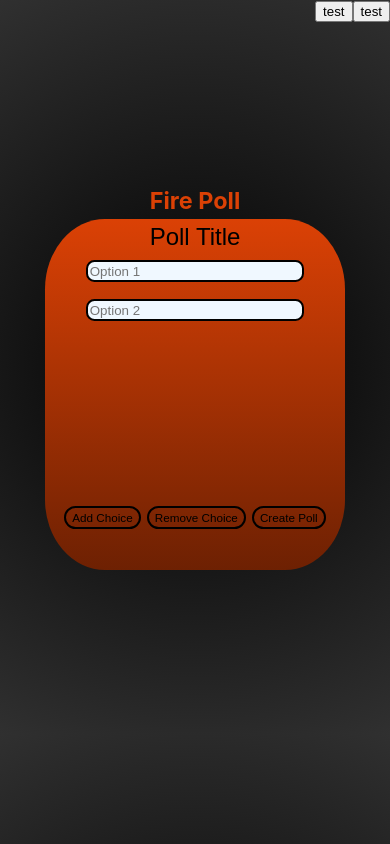
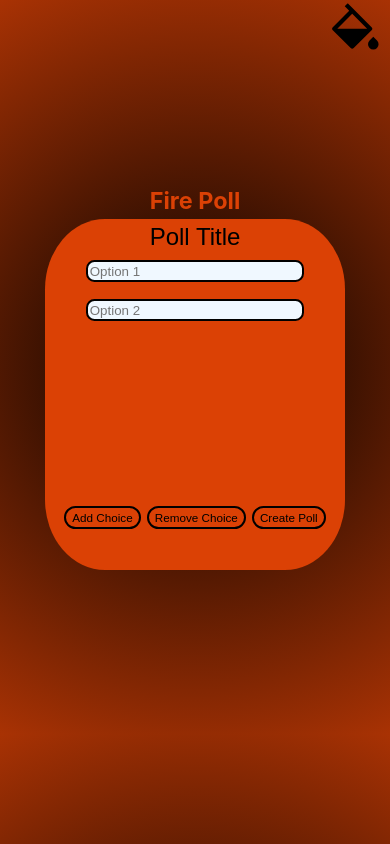
Before and after one commit to Firepolling/Firepoll-Front, a React (Create React App) app: page / in a window 390 px wide. Built offline with nearby package versions, Linux system fonts and the light colour scheme.

Commit message:
added responsive theme bar for bigger screens

```diff
--- a/package.json
+++ b/package.json
@@ -12,6 +12,7 @@
     "react-apexcharts": "^1.4.0",
     "react-copy-to-clipboard": "^5.1.0",
     "react-dom": "^18.0.0",
+    "react-icons": "^4.3.1",
     "react-router-dom": "^6.3.0",
     "react-scripts": "5.0.0",
     "web-vitals": "^2.1.4"
--- a/src/Pages/Components/Pill-Body.css
+++ b/src/Pages/Components/Pill-Body.css
@@ -15,6 +15,7 @@
 
 .poll-header {
     height: 10vh;
+    width: 99vw;
     display: flex;
     justify-content: flex-end;
 
@@ -33,15 +34,18 @@
 .pill-body {
     height: 90vmin;
     aspect-ratio: 6/7;
-    background: var(--secondary-color);
-    background: linear-gradient(var(--primary-color) 0%, var(--secondary-color) 200%);
+    background: var(--primary-color);
     border-radius: 20%;
     display: flex;
     flex-direction: column;
 }
 
+.poll-title input{
+    color: var(--secondary-color) !important;
+}
+
 .title-text {
-    color: #db4105;
+    color: var(--primary-color);
     font-size: 6vmin;
     margin: 5% 0%;
 }
--- a/src/Pages/Components/ThemePicker.css
+++ b/src/Pages/Components/ThemePicker.css
@@ -1,3 +1,64 @@
+
+
+.theme-bar{
+    display: flex;
+}
+.setter-holder{
+    display: flex;
+    justify-content: flex-end;
+}
+
+.theme-setter{
+    color: var(--secondary-color);
+    background-color: transparent;
+    border: none;
+    font-size: 6vh;
+}
+
+.semi-circle{
+
+    height: 4vh;
+    width: 8vh;
+    border-radius: 6vh 6vh 0vh 0;
+}
+
+
+
+.theme-btn-holder{
+    display: flex;
+    flex-direction: column;
+    align-items: center;
+    align-content: center;
+    justify-content: center;
+}
+
 .theme-btn{
-    outline: 0;
+    background-color: transparent;
+    border: none;
 }
+
+.theme-holder{
+    display: flex;
+    flex-direction: column;
+    border-radius: 2vh;
+}
+
+
+.flipped{
+    transform:rotate(180deg);
+}
+
+.turn{
+    transform: rotate(30deg);
+}
+
+@media only screen and (min-width: 1440px){
+    .semi-circle {
+        height: 2vh;
+        width: 4vh;
+        border-radius: 3vh 3vh 0vh 0;
+    }
+    .theme-setter{
+        font-size: 3vh;
+    }
+}
--- a/src/Pages/Components/ThemePicker.jsx
+++ b/src/Pages/Components/ThemePicker.jsx
@@ -1,24 +1,80 @@
 import './ThemePicker.css'
+import { useState } from 'react'
 
+import {RiPaintFill , RiPaintLine} from 'react-icons/ri'
 
-
+const themes =[
+    {
+        Name: "Default",
+        Colors: ['#db4105','#000000']
+    },
+    {
+        Name: "Fp",
+        Colors: ['#2D4057','#EAEDF1']
+    },
+    {
+        Name: "Lambo",
+        Colors: ['#FF10F0','#39FF14']
+    }
+]
 
 
 
 const ThemePicker = () =>{
+    const [showBar,setShowBar] = useState(false)
+
+
+    if(!showBar)
+    {
+        return(
+        <div className="theme-picker-bar">
+            <div className="setter-holder">
+                <button className="theme-setter" onClick={()=>setShowBar(!showBar)}>
+                    <RiPaintFill/>
+                </button>
+            </div>
+        </div>
+    )
+    }
+
+
     return(
-        <div className="Theme-Bar">
-            <ThemeButton/>
-            <ThemeButton/>
+        <div className="theme-picker-bar">
+            <div className="setter-holder">
+                <button className="theme-setter turn" onClick={()=>setShowBar(!showBar)}>
+                    <RiPaintLine/>
+                </button>
+            </div>
+            <div className="theme-bar">
+                {
+                    themes.map((theme)=>{
+                        return <ThemeButton key={theme.Name} themeColors={theme.Colors}/>
+                    })
+                }
+            </div>
         </div>
     )
 }
 
 
-const ThemeButton = () =>{
+const ThemeButton = ({themeColors}) =>{
+
+    const setTheme = () =>{
+        document.documentElement.style.setProperty('--primary-color',themeColors[0])
+        document.documentElement.style.setProperty('--secondary-color',themeColors[1])
+    }
 
     return(
-        <button className="theme-btn">test</button>
+        <div className="theme-btn-holder">
+            <button className="theme-btn" onClick={setTheme}>
+                <div className="padding"></div>
+                <div className="theme-holder">
+                    <div className="semi-circle" style={{"backgroundColor":themeColors[0]}}/>
+                    <div className='semi-circle flipped' style={{"backgroundColor":themeColors[1]}}/>
+                </div>
+            </button>
+
+        </div>
     )
 }
 
--- a/src/index.css
+++ b/src/index.css
@@ -5,8 +5,8 @@ body {
     sans-serif;
   -webkit-font-smoothing: antialiased;
   -moz-osx-font-smoothing: grayscale;
-  background: rgb(2, 0, 36);
-  background: radial-gradient(circle, rgba(2, 0, 36, 1) 0%, rgba(0, 0, 0, 1) 0%, rgba(48, 48, 48, 1) 100%);
+  background: var(--secondary-color);
+  background: radial-gradient(circle,  var(--secondary-color) 0%,var(--primary-color) 130%);
 }
 
 :root {
```
Also changed, not shown: 1 other file (tests, documents, lock files or other folders).
